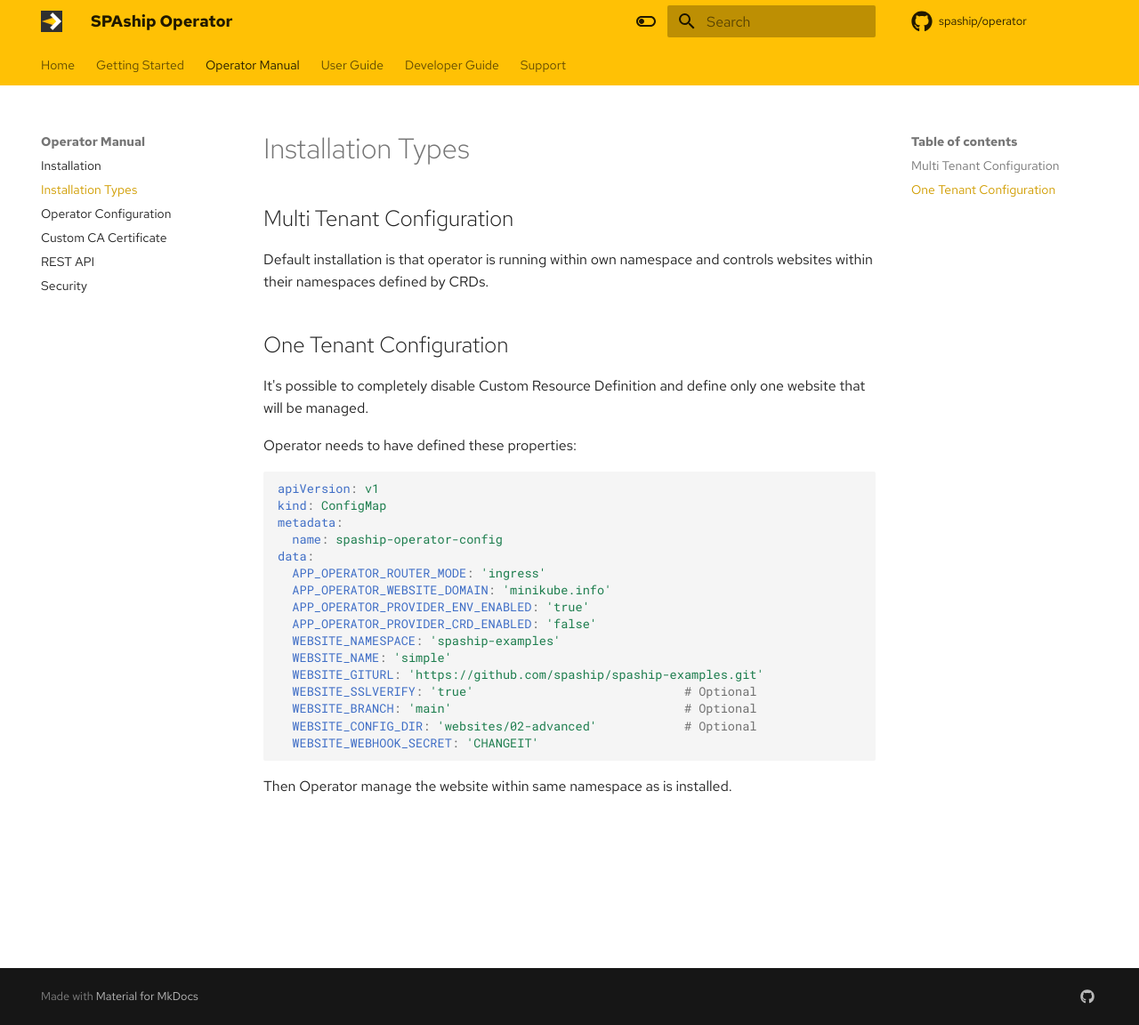
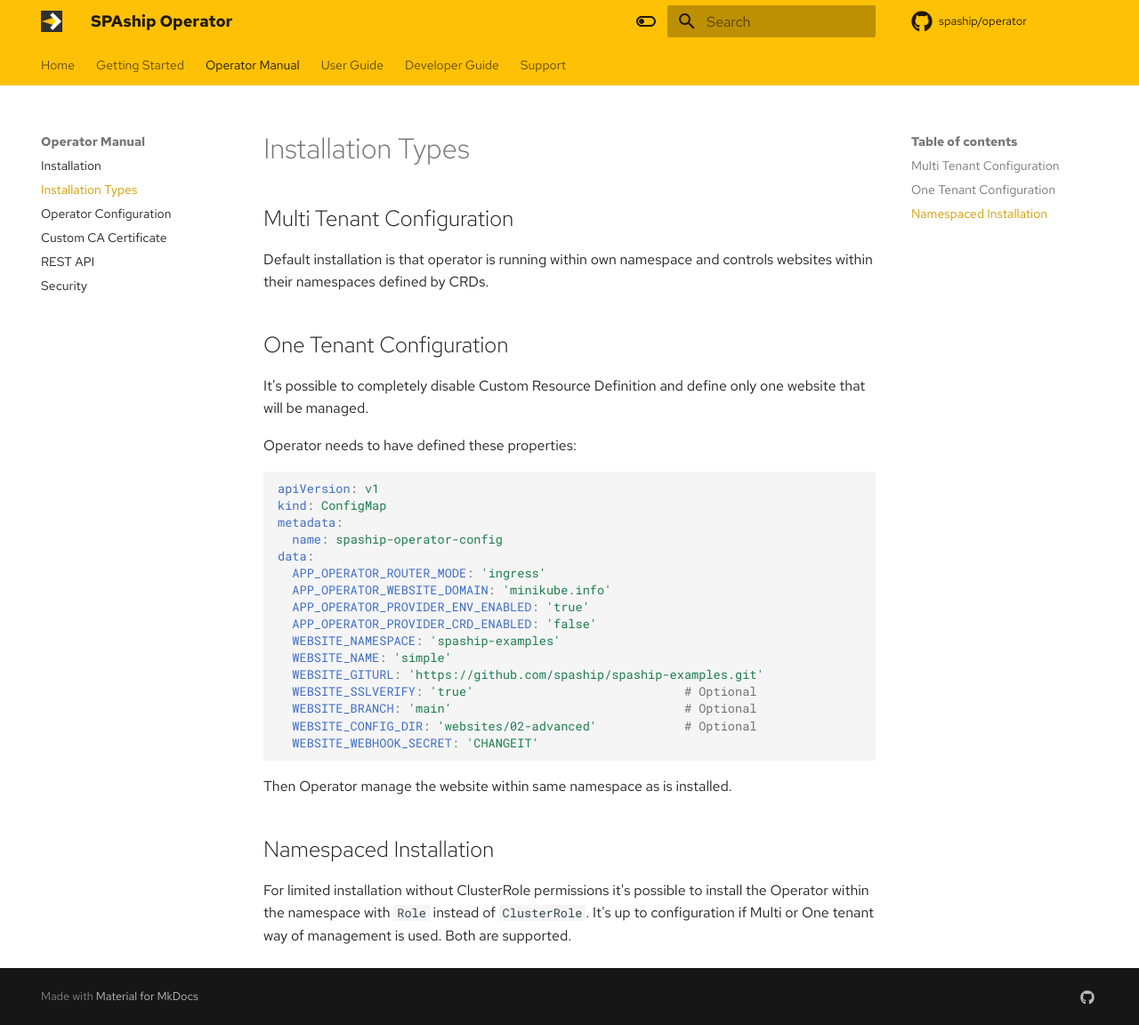
Before and after one commit to spaship/operator, an MkDocs documentation site: the page built from docs/operator-manual/installation-types.md, in a window 1280 px wide and 1152 px high. Shown: the whole window at 89% size. Built offline with MkDocs 1.6.1 and Material for MkDocs 9.7.7, drawn with Linux system fonts in a browser that asks for light colours; comment, search, counter and statistics services are not loaded.

Commit message:
added namespace installation

````diff
--- a/docs/operator-manual/installation-types.md
+++ b/docs/operator-manual/installation-types.md
@@ -30,3 +30,8 @@
 ```
 
 Then Operator manage the website within same namespace as is installed.
+
+## Namespaced Installation
+
+For limited installation without ClusterRole permissions it's possible to install the Operator within the namespace
+with `Role` instead of `ClusterRole`. It's up to configuration if Multi or One tenant way of management is used. Both are supported.
````
Also changed, not shown: manifests/README.md (+1 -1 lines), 1 other file.
